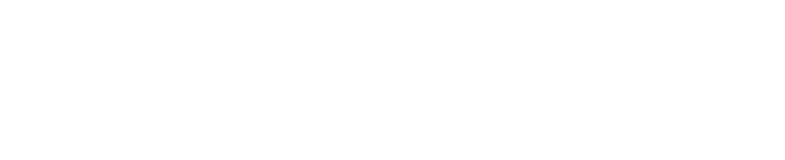
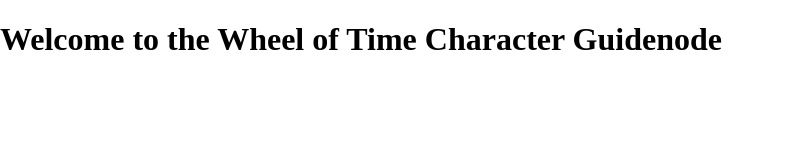
Before and after one commit to pijeomah/wheel-of-time-api, a website: page index.html in a window 1280 px wide. Shown: the whole page, without its empty margins (0-785 px from the left). Drawn offline with Linux system fonts and the light colour scheme.

Commit message:
Updated HTML

```diff
--- a/index.html
+++ b/index.html
@@ -12,7 +12,7 @@
 		<link rel="stylesheet" href="css/style.css">
 	</head>
 	<body>
-
+		<h1>Welcome to the Wheel of Time Character Guidenode</h1>
 		<script type="text/javascript" src="js/main.js"></script>
 	</body>
 </html>
```
